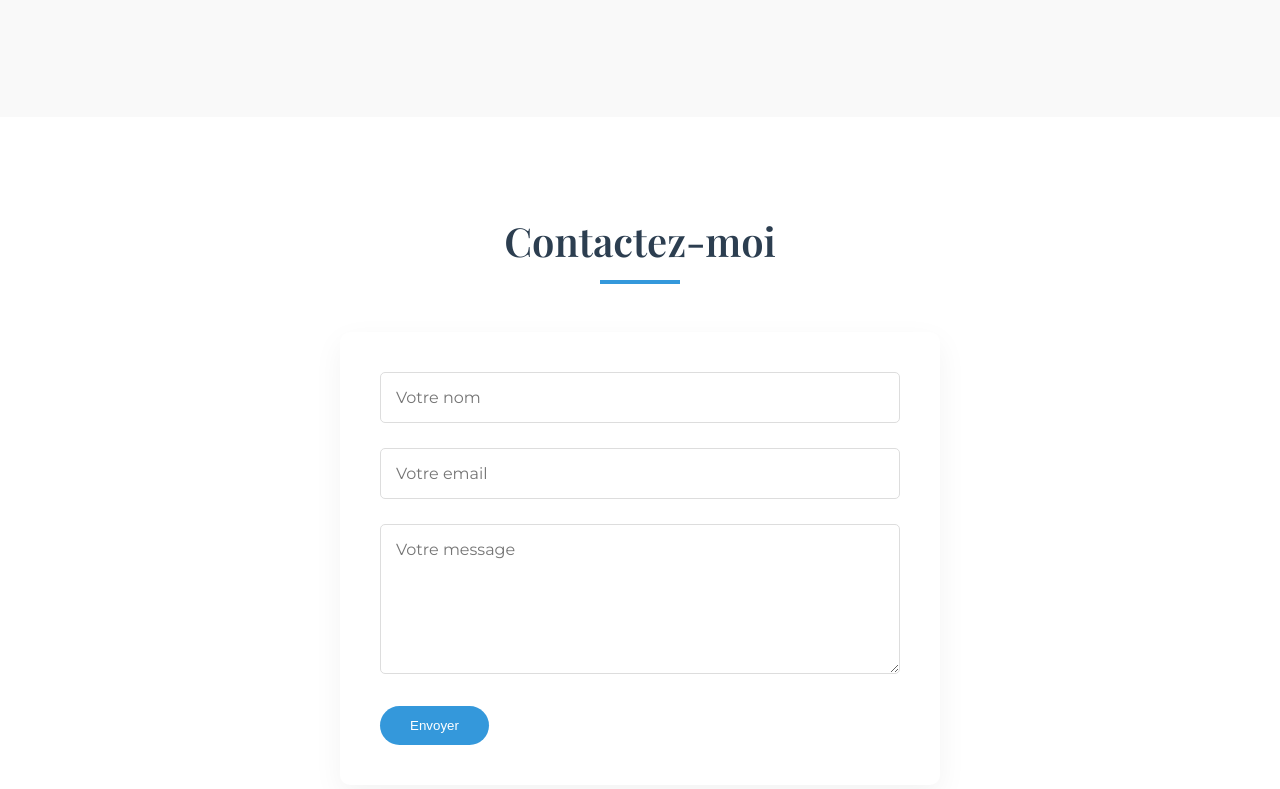
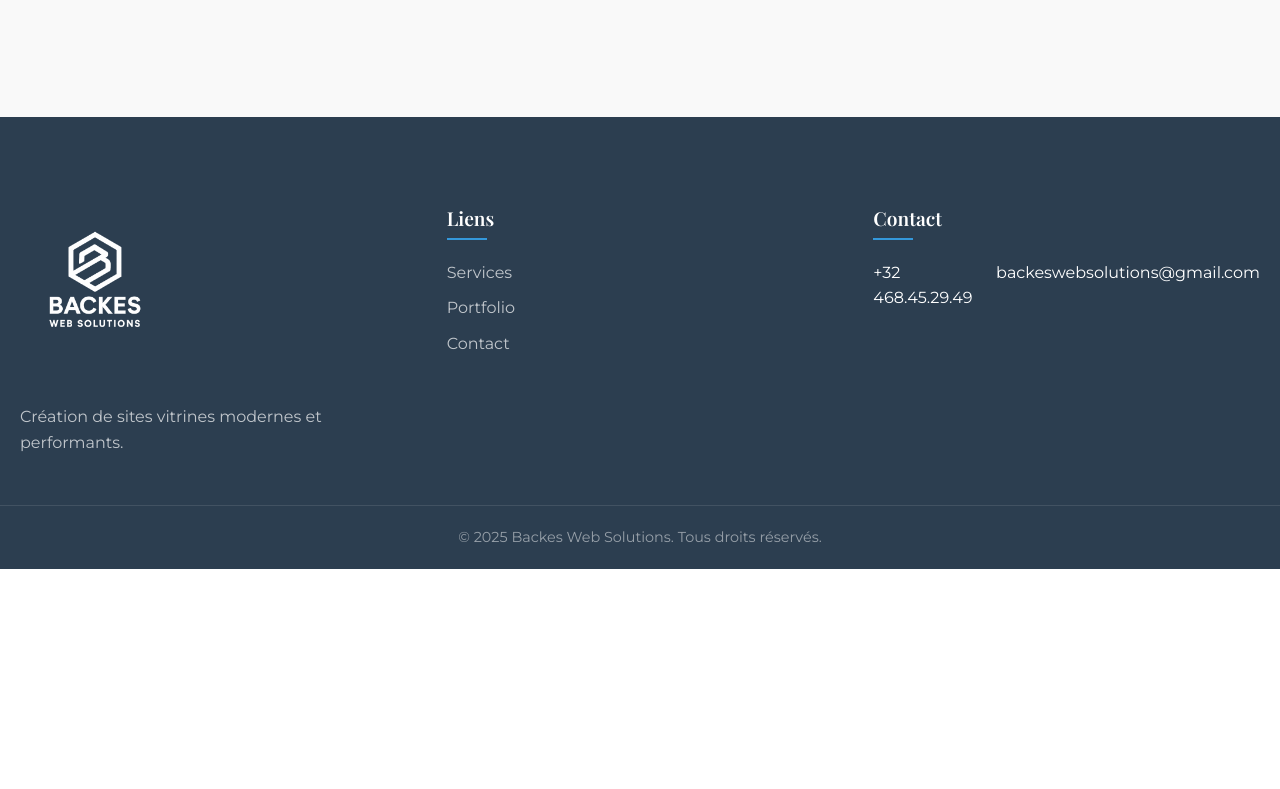
Before and after one commit to arthurbackes/portfolio, a plain HTML site: page index.html in a window 1280 px wide. Shown: the part 2453-3242 px from the top of the page. After the commit the page ends 3022 px from the top, so only its background shows below. Drawn offline with nearby package versions, Linux system fonts and the light colour scheme.

Commit message:
enlever formulaire qui marche pas

```diff
--- a/index.html
+++ b/index.html
@@ -18,7 +18,7 @@
             <div class="nav-links">
                 <a href="/services/index.html">Services</a>
                 <a href="#portfolio">Portfolio</a>
-                <a href="#contact">Contact</a>
+                <a href="#footer">Contact</a>
             </div>
             <button class="menu-toggle">
                 <span></span>
@@ -94,25 +94,9 @@
                 </a>
             </div>
         </section>
-
-        <section id="contact" class="contact">
-            <h2 class="section-title">Contactez-moi</h2>
-            <form class="contact-form">
-                <div class="form-group">
-                    <input type="text" placeholder="Votre nom" required>
-                </div>
-                <div class="form-group">
-                    <input type="email" placeholder="Votre email" required>
-                </div>
-                <div class="form-group">
-                    <textarea placeholder="Votre message" required></textarea>
-                </div>
-                <button type="submit" class="btn">Envoyer</button>
-            </form>
-        </section>
     </main>
 
-    <footer class="footer">
+    <footer id="footer" class="footer">
         <div class="footer-content">
             <div class="footer-brand">
                 <img src="assets/logo.png" alt="Backes Web Solutions" class="footer-logo">
```
Also changed, not shown: services/index.html (+1 -3 lines).
